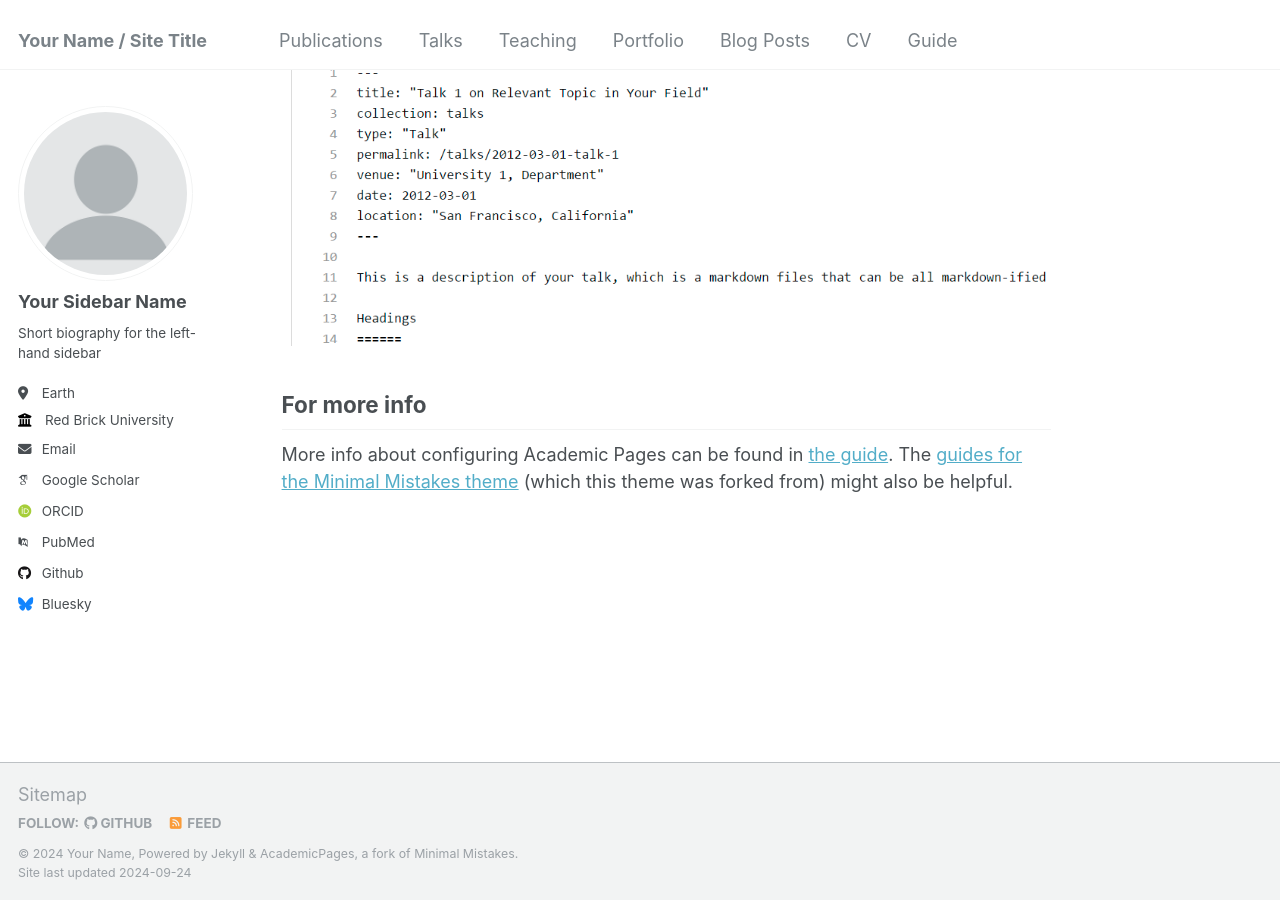
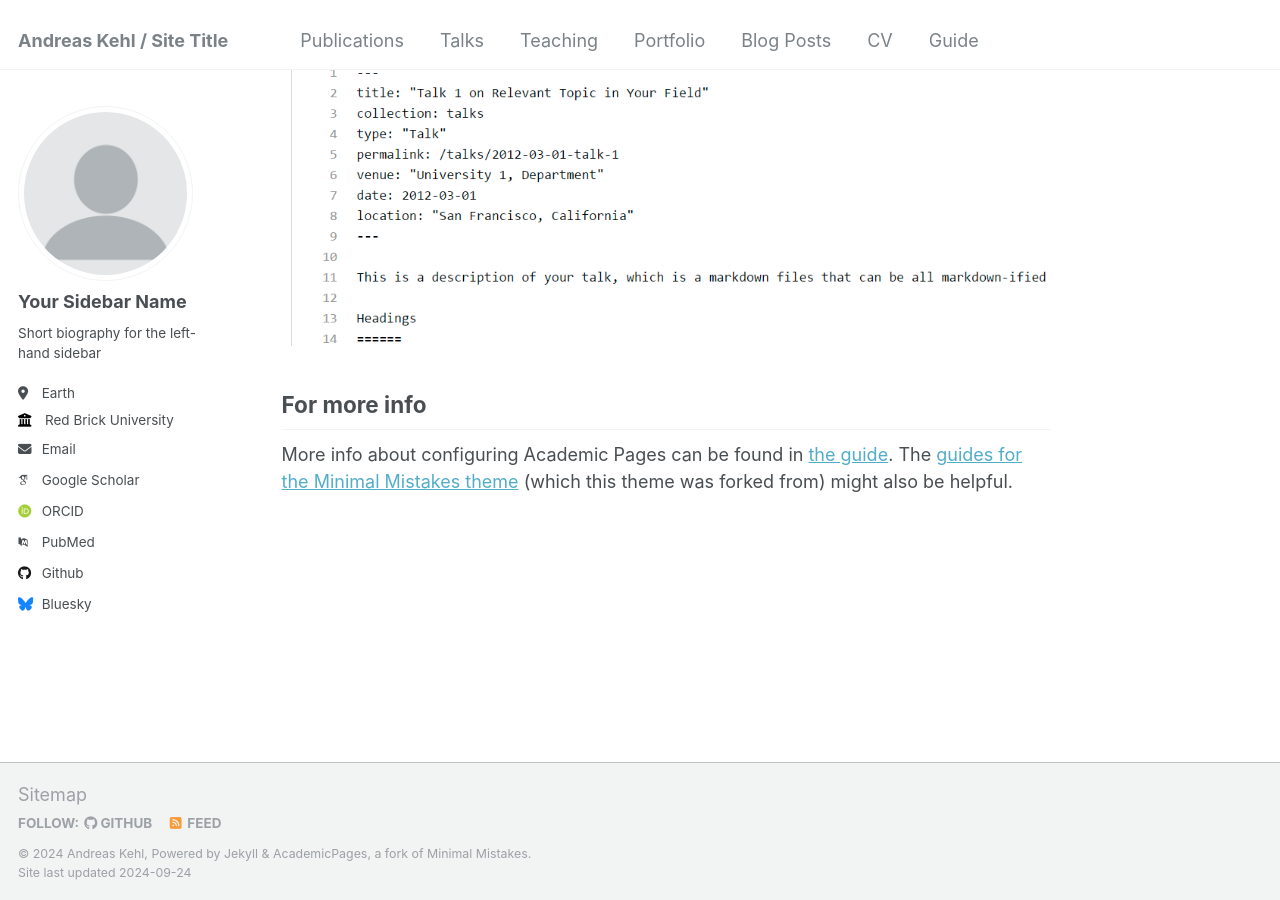
Before and after one commit to akehlcr/andreaskehl, a Jekyll site: the page built from _pages/about.md, in a window 1280 px wide and 900 px high, scrolled down 2643 px. Built offline with Jekyll 4.4.1, drawn with Linux system fonts in a browser that asks for light colours; some web fonts are replaced.

Commit message:
Update _config.yml

```diff
--- a/_config.yml
+++ b/_config.yml
@@ -8,13 +8,13 @@
 
 # Basic Site Settings
 locale                   : "en-US"
-title                    : "Your Name / Site Title"
+title                    : "Andreas Kehl / Site Title"
 title_separator          : "-"
-name                     : &name "Your Name"
+name                     : &name "Andreas Kehl"
 description              : &description "personal description"
 url                      : https://academicpages.github.io # the base hostname & protocol for your site e.g. "https://mmistakes.github.io"
 baseurl                  : "" # the subpath of your site, e.g. "/blog"
-repository               : "academicpages/academicpages.github.io"
+repository               : "academicpages/andreaskehl.github.io"
 
 # Site Author - The following control what appear as part of the author content on the side bar.
 #               If a field is blank the icon and link will not appear, otherwise it will be shown.
```
